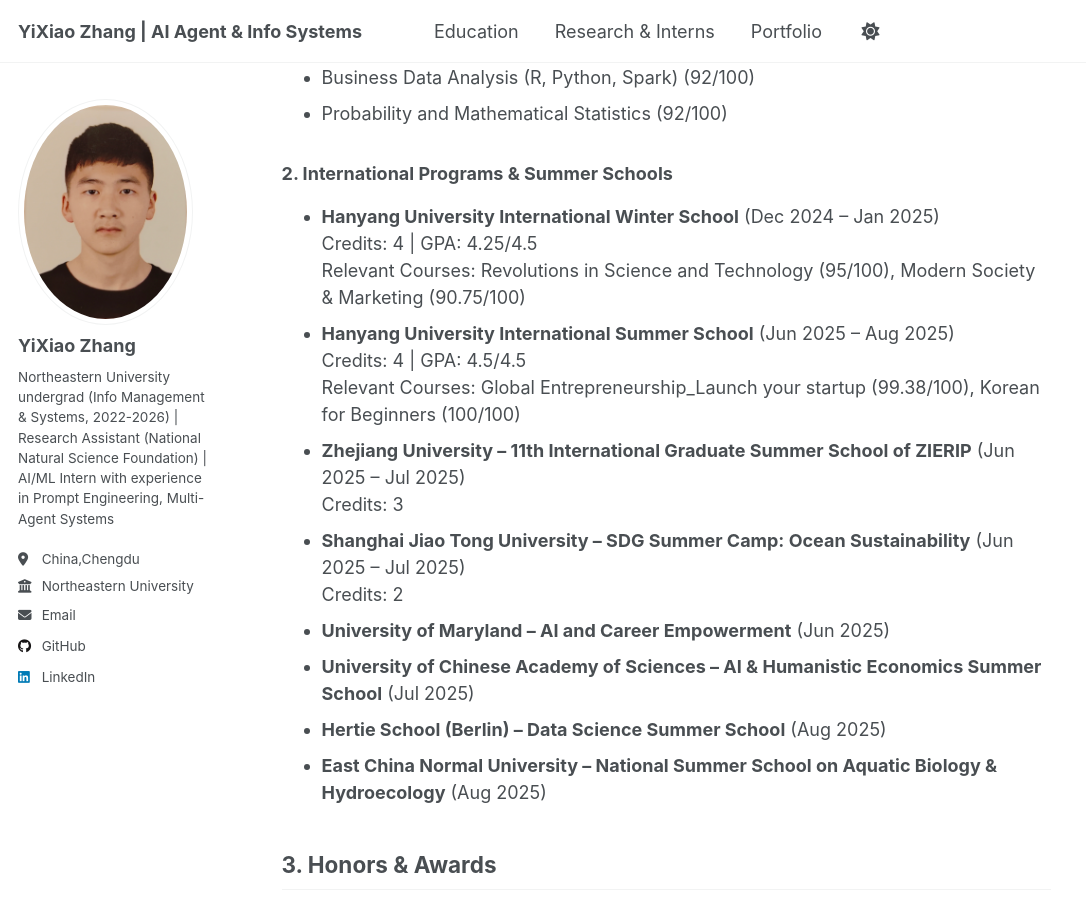
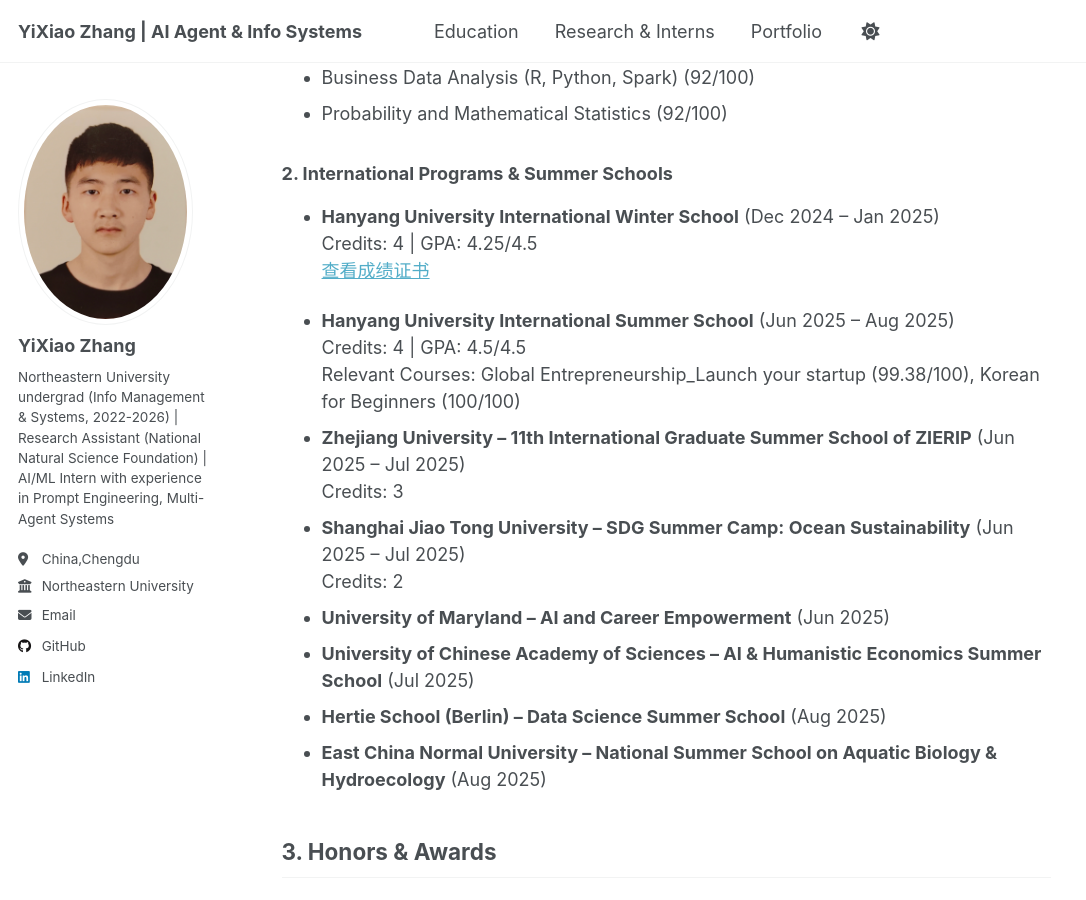
Before and after one commit to kiko022/kiko022.github.io, a Jekyll site: the page built from _pages/education.md, in a window 1280 px wide and 900 px high, scrolled down 431 px. Shown: the whole window, without its empty margins (0-1086 px from the left). Built offline with Jekyll 4.4.1, drawn with Linux system fonts in a browser that asks for light colours; a script that is not in the unit is left out.

Commit message:
Update education.md

```diff
--- a/_pages/education.md
+++ b/_pages/education.md
@@ -20,7 +20,8 @@
 ### 2. International Programs & Summer Schools
 - **Hanyang University International Winter School** (Dec 2024 – Jan 2025)
   Credits: 4 | GPA: 4.25/4.5
-  Relevant Courses: Revolutions in Science and Technology (95/100), Modern Society & Marketing (90.75/100)
+   [查看成绩证书](/files/certificate/2024 HIWS Transcript_601.pdf)
+
 - **Hanyang University International Summer School** (Jun 2025 – Aug 2025)
   Credits: 4 | GPA: 4.5/4.5
   Relevant Courses: Global Entrepreneurship_Launch your startup (99.38/100), Korean for Beginners (100/100)
```
